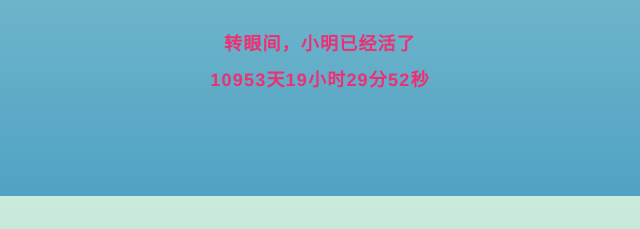
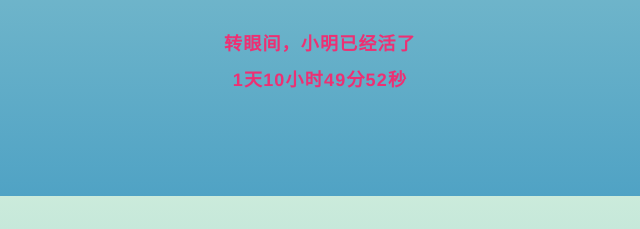
Before and after one commit to lusongno1/zxm, a plain HTML site: page index.html in a window 1280 px wide. Shown: the part 604-833 px from the top of the page, 320-960 px from the left. Drawn offline with Linux system fonts and the light colour scheme.

Commit message:
Update index.html
test date

```diff
--- a/index.html
+++ b/index.html
@@ -116,7 +116,7 @@
 <script language="javascript">
     function show_date_time() {
         window.setTimeout("show_date_time()", 1000);
-        BirthDay = new Date("7/24/1994 15:20:00");//这个日期是可以修改的
+        BirthDay = new Date("7/19/2024 00:00:00");//这个日期是可以修改的
         today = new Date();
         timeold = (today.getTime() - BirthDay.getTime());
         sectimeold = timeold / 1000
```
